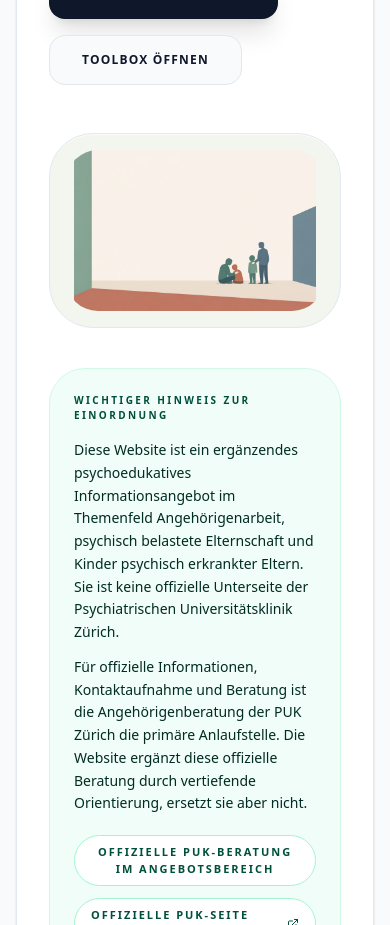
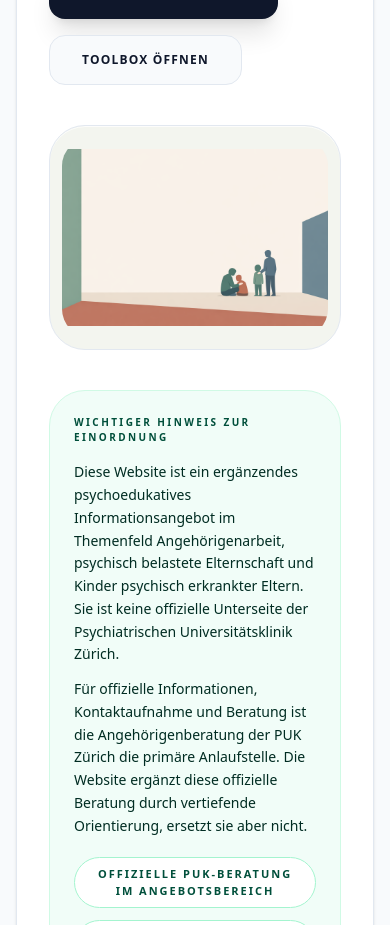
Before and after one commit to christaegger-dot/relational-recovery-startable-v1, a React (Vite) app: page /#home in a window 390 px wide. Shown: the part 880-1805 px from the top of the page. Built offline with nearby package versions, Linux system fonts and the light colour scheme.

Commit message:
Refine mobile hero layout

```diff
--- a/src/sections/HomeSection.jsx
+++ b/src/sections/HomeSection.jsx
@@ -65,12 +65,12 @@ export default function HomeSection({ activeTab, setActiveTab, progressPercent,
               </button>
             </div>
 
-            <div className="mt-12 flex justify-end">
-              <div className="w-full max-w-[34rem] overflow-hidden rounded-[2.75rem] border border-slate-200 bg-[#F3F5EF] p-4 md:p-6 shadow-[inset_0_1px_0_rgba(255,255,255,0.75)]">
+            <div className="mt-10 flex justify-center lg:mt-12 lg:justify-end">
+              <div className="w-full max-w-[24rem] overflow-hidden rounded-[2.25rem] border border-slate-200 bg-[#F3F5EF] p-3 shadow-[inset_0_1px_0_rgba(255,255,255,0.75)] sm:max-w-[30rem] sm:rounded-[2.5rem] sm:p-4 lg:max-w-[34rem] lg:rounded-[2.75rem] lg:p-6">
                 <img
                   src={heroIllustration}
                   alt="Minimalistische Illustration eines Familiensystems mit Nähe, Distanz und Unterstützung"
-                  className="aspect-[16/10] w-full rounded-[2rem] object-contain"
+                  className="aspect-[4/3] w-full rounded-[1.75rem] object-contain object-center sm:aspect-[16/10] sm:rounded-[2rem]"
                 />
               </div>
             </div>
```
